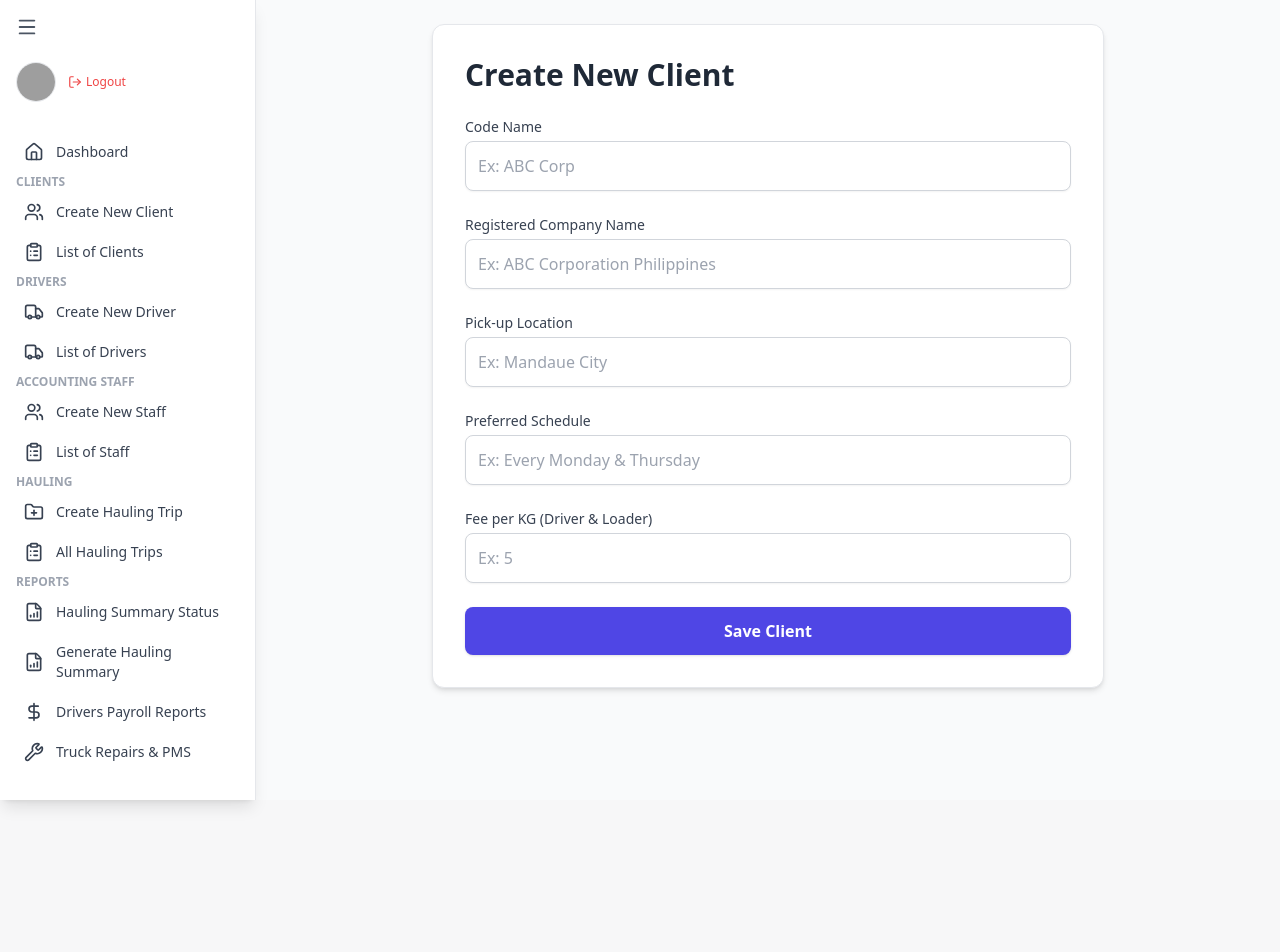
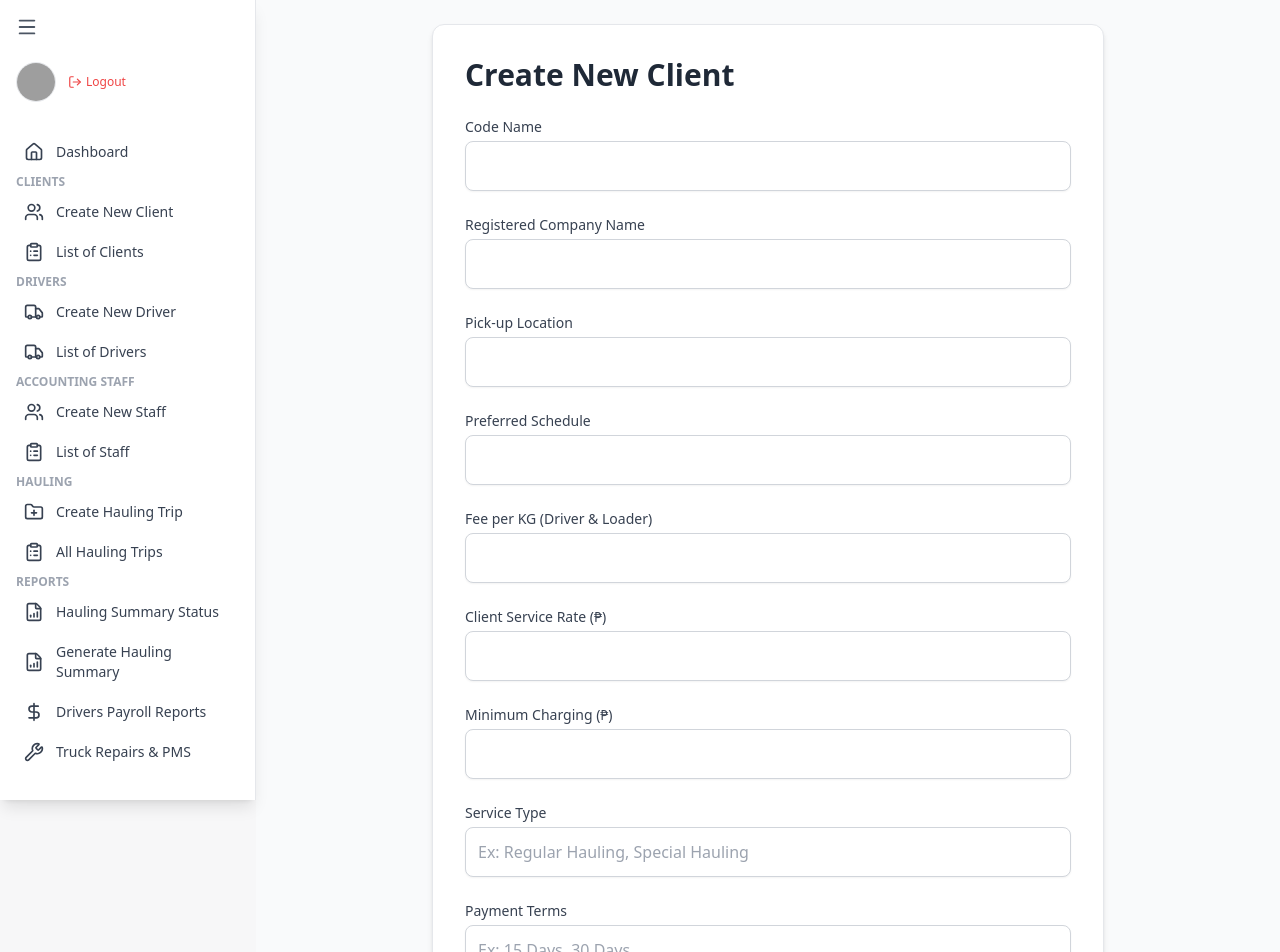
Before and after one commit to Powelzzz/gsc-web-portal, a Next.js app: page /admin/clients/create in a window 1280 px wide. Shown: the top 952 px of the page. Before the commit the page ends 800 px from the top, so only its background shows below. Built offline with nearby package versions, Linux system fonts and the light colour scheme; grey boxes are pictures that could not be loaded.

Commit message:
Integrated Next.js with .NET API, added new client fields, fixed DB errors, updated endpoints, and completed client/driver list + details display.

```diff
--- a/app/admin/clients/[id]/page.tsx
+++ b/app/admin/clients/[id]/page.tsx
@@ -25,6 +25,13 @@ export default function ClientDetailsPage() {
   const [driverAndLoaderPerKgFee, setDriverAndLoaderPerKgFee] =
     useState("");
 
+  const [clientServiceRate, setClientServiceRate] = useState("");
+  const [minimumCharging, setMinimumCharging] = useState("");
+
+  // Service Rate (from ClientServiceRate table)
+  const [serviceType, setServiceType] = useState("");
+  const [paymentTerms, setPaymentTerms] = useState("");
+
   /* ----------------------------------------
      LOAD CLIENT BY ID
   ---------------------------------------- */
@@ -37,9 +44,17 @@ export default function ClientDetailsPage() {
       setCodeName(res.data.codeName ?? "");
       setPickUpLocation(res.data.pickUpLocation ?? "");
       setPreferredHaulingSchedule(res.data.preferredHaulingSchedule ?? "");
-      setDriverAndLoaderPerKgFee(
-        res.data.driverAndLoaderPerKgFee ?? ""
-      );
+      setDriverAndLoaderPerKgFee(res.data.driverAndLoaderPerKgFee ?? "");
+
+      setClientServiceRate(res.data.clientServiceRate ?? "");
+      setMinimumCharging(res.data.minimumCharging ?? "");
+
+      // serviceRate may NOT exist (backend update required)
+      if (res.data.serviceRate) {
+        setServiceType(res.data.serviceRate.serviceType ?? "");
+        setPaymentTerms(res.data.serviceRate.paymentTerms ?? "");
+      }
+
     } catch {
       setErrorMsg("Failed to load client details.");
     } finally {
@@ -61,10 +76,12 @@ export default function ClientDetailsPage() {
       registeredCompanyName !== client.registeredCompanyName ||
       codeName !== client.codeName ||
       pickUpLocation !== client.pickUpLocation ||
-      preferredHaulingSchedule !==
-        (client.preferredHaulingSchedule ?? "") ||
-      driverAndLoaderPerKgFee !==
-        (client.driverAndLoaderPerKgFee ?? "")
+      preferredHaulingSchedule !== (client.preferredHaulingSchedule ?? "") ||
+      driverAndLoaderPerKgFee !== (client.driverAndLoaderPerKgFee ?? "") ||
+      clientServiceRate !== (client.clientServiceRate ?? "") ||
+      minimumCharging !== (client.minimumCharging ?? "") ||
+      serviceType !== (client.serviceRate?.serviceType ?? "") ||
+      paymentTerms !== (client.serviceRate?.paymentTerms ?? "")
     );
   };
 
@@ -80,11 +97,18 @@ export default function ClientDetailsPage() {
       return;
     }
 
-    if (
-      driverAndLoaderPerKgFee &&
-      isNaN(Number(driverAndLoaderPerKgFee))
-    ) {
+    if (driverAndLoaderPerKgFee && isNaN(Number(driverAndLoaderPerKgFee))) {
       setErrorMsg("Rate per KG must be a number.");
+      return;
+    }
+
+    if (clientServiceRate && isNaN(Number(clientServiceRate))) {
+      setErrorMsg("Client Service Rate must be a number.");
+      return;
+    }
+
+    if (minimumCharging && isNaN(Number(minimumCharging))) {
+      setErrorMsg("Minimum Charging must be a number.");
       return;
     }
 
@@ -97,9 +121,17 @@ export default function ClientDetailsPage() {
         PickUpLocation: pickUpLocation,
         PreferredHaulingSchedule: preferredHaulingSchedule,
         DriverAndLoaderPerKgFee:
-          driverAndLoaderPerKgFee === ""
-            ? null
-            : Number(driverAndLoaderPerKgFee),
+          driverAndLoaderPerKgFee === "" ? null : Number(driverAndLoaderPerKgFee),
+
+        ClientServiceRate:
+          clientServiceRate === "" ? null : Number(clientServiceRate),
+
+        MinimumCharging:
+          minimumCharging === "" ? null : Number(minimumCharging),
+
+        // requires backend update:
+        ServiceType: serviceType,
+        PaymentTerms: paymentTerms,
       });
 
       setSuccessMsg("Client information successfully updated!");
@@ -123,7 +155,6 @@ export default function ClientDetailsPage() {
 
     try {
       await api.delete(`/admin/client/${id}`);
-
       setDeleteMsg("Client successfully deleted.");
 
       setTimeout(() => {
@@ -131,25 +162,23 @@ export default function ClientDetailsPage() {
       }, 1200);
 
     } catch (err: any) {
-    // CHECK if delete failed due to foreign key constraint
       if (
         err.response &&
         err.response.status === 500 &&
         err.response.data?.includes("FK_ClientServiceRate_Client")
       ) {
         setErrorMsg(
-        "This client cannot be deleted because it has existing service rates assigned."
+          "This client cannot be deleted because it has existing assigned service rates."
         );
         return;
       }
 
-    // Default error
       setErrorMsg("Failed to delete client.");
     }
   };
 
   /* ----------------------------------------
-     LOADING / NOT FOUND UI
+     UI STATES
   ---------------------------------------- */
   if (loading) {
     return (
@@ -181,7 +210,6 @@ export default function ClientDetailsPage() {
         Update client details or delete the client record.
       </p>
 
-      {/* SUCCESS / DELETE MESSAGES */}
       {successMsg && (
         <div className="p-3 mb-4 text-sm bg-green-100 text-green-700 border border-green-300 rounded">
           {successMsg}
@@ -194,70 +222,40 @@ export default function ClientDetailsPage() {
         </div>
       )}
 
-      {/* ERROR */}
       {errorMsg && (
         <div className="p-3 mb-4 text-sm bg-red-100 text-red-700 border border-red-300 rounded">
           {errorMsg}
         </div>
       )}
 
-      {/* FORM */}
       <div className="space-y-6">
+        <FormGroup label="Registered Company Name" value={registeredCompanyName} onChange={setRegisteredCompanyName} />
+        <FormGroup label="Code Name" value={codeName} onChange={setCodeName} />
+        <FormGroup label="Pick-up Location" value={pickUpLocation} onChange={setPickUpLocation} />
+        <FormGroup label="Preferred Hauling Schedule" value={preferredHaulingSchedule} onChange={setPreferredHaulingSchedule} />
+        <FormGroup label="Rate per KG (Driver + Loader)" value={driverAndLoaderPerKgFee} onChange={setDriverAndLoaderPerKgFee} type="number" />
 
-        <FormGroup
-          label="Registered Company Name"
-          value={registeredCompanyName}
-          onChange={setRegisteredCompanyName}
-        />
+        {/* NEW FIELDS */}
+        <FormGroup label="Client Service Rate" value={clientServiceRate} onChange={setClientServiceRate} type="number" />
+        <FormGroup label="Minimum Charging" value={minimumCharging} onChange={setMinimumCharging} type="number" />
 
-        <FormGroup
-          label="Code Name"
-          value={codeName}
-          onChange={setCodeName}
-        />
-
-        <FormGroup
-          label="Pick-up Location"
-          value={pickUpLocation}
-          onChange={setPickUpLocation}
-        />
-
-        <FormGroup
-          label="Preferred Hauling Schedule"
-          value={preferredHaulingSchedule}
-          onChange={setPreferredHaulingSchedule}
-        />
-
-        <FormGroup
-          label="Rate Per KG (Driver + Loader)"
-          value={driverAndLoaderPerKgFee}
-          onChange={setDriverAndLoaderPerKgFee}
-          type="number"
-        />
-
+        {/* SERVICE RATE FIELDS */}
+        <FormGroup label="Service Type" value={serviceType} onChange={setServiceType} />
+        <FormGroup label="Payment Terms" value={paymentTerms} onChange={setPaymentTerms} />
       </div>
 
-      {/* ACTION BUTTONS */}
       <div className="flex justify-between mt-10">
-
-        <button
-          onClick={deleteClient}
-          className="px-6 py-3 bg-red-600 text-white rounded-lg shadow hover:bg-red-700"
-        >
+        <button onClick={deleteClient} className="px-6 py-3 bg-red-600 text-white rounded-lg shadow hover:bg-red-700">
           Delete Client
         </button>
 
         <button
           onClick={handleSave}
           disabled={saving}
-          className="
-            px-6 py-3 bg-indigo-600 text-white rounded-lg shadow
-            hover:bg-indigo-700 disabled:opacity-50
-          "
+          className="px-6 py-3 bg-indigo-600 text-white rounded-lg shadow hover:bg-indigo-700 disabled:opacity-50"
         >
           {saving ? "Saving..." : "Save Changes"}
         </button>
-
       </div>
     </div>
   );
@@ -267,29 +265,16 @@ export default function ClientDetailsPage() {
    GENERIC INPUT COMPONENT
 ---------------------------------------------- */
 
-function FormGroup({
-  label,
-  value,
-  onChange,
-  type = "text",
-  placeholder = "",
-}: any) {
+function FormGroup({ label, value, onChange, type = "text", placeholder = "" }: any) {
   return (
     <div>
-      <label className="block text-sm font-medium text-gray-700 mb-1">
-        {label}
-      </label>
-
+      <label className="block text-sm font-medium text-gray-700 mb-1">{label}</label>
       <input
         type={type}
         value={value}
         placeholder={placeholder}
         onChange={(e) => onChange(e.target.value)}
-        className="
-          w-full border border-gray-300 rounded-lg p-3
-          focus:ring-2 focus:ring-indigo-500 focus:border-indigo-500
-          shadow-sm transition text-gray-700
-        "
+        className="w-full border border-gray-300 rounded-lg p-3 focus:ring-2 focus:ring-indigo-500 focus:border-indigo-500 shadow-sm transition text-gray-700"
       />
     </div>
   );
--- a/app/admin/clients/create/page.tsx
+++ b/app/admin/clients/create/page.tsx
@@ -13,6 +13,12 @@ export default function CreateClientPage() {
   const [preferredSchedule, setPreferredSchedule] = useState("");
   const [feePerKg, setFeePerKg] = useState("");
 
+  // NEW FIELDS
+  const [clientServiceRate, setClientServiceRate] = useState("");
+  const [minimumCharging, setMinimumCharging] = useState("");
+  const [serviceType, setServiceType] = useState("");
+  const [paymentTerms, setPaymentTerms] = useState("");
+
   const [loading, setLoading] = useState(false);
   const [error, setError] = useState("");
 
@@ -26,12 +32,24 @@ export default function CreateClientPage() {
         codeName,
         registeredCompanyName: registeredName,
         pickUpLocation: pickupLocation,
-        preferredSchedule,
+        preferredHaulingSchedule: preferredSchedule,
         driverAndLoaderPerKgFee: Number(feePerKg),
+
+        // NEW FIELDS
+        clientServiceRate: clientServiceRate
+          ? Number(clientServiceRate)
+          : null,
+
+        minimumCharging: minimumCharging
+          ? Number(minimumCharging)
+          : null,
+
+        serviceType: serviceType || null,
+        paymentTerms: paymentTerms || null,
       });
 
       router.push("/admin/clients");
-    } catch (err: any) {
+    } catch (err) {
       setError("Failed to save client. Please try again.");
     }
 
@@ -40,13 +58,10 @@ export default function CreateClientPage() {
 
   return (
     <div className="max-w-2xl mx-auto bg-white rounded-xl shadow-md p-8 border">
-
-      {/* TITLE */}
       <h1 className="text-3xl font-bold text-gray-800 mb-6">
         Create New Client
       </h1>
 
-      {/* ERROR */}
       {error && (
         <div className="mb-4 p-3 text-sm text-red-700 bg-red-100 border border-red-300 rounded">
           {error}
@@ -54,56 +69,63 @@ export default function CreateClientPage() {
       )}
 
       <form onSubmit={handleSubmit} className="space-y-6">
-
-        {/* Code Name */}
-        <FormGroup
-          label="Code Name"
-          value={codeName}
-          onChange={setCodeName}
-          placeholder="Ex: ABC Corp"
-        />
-
-        {/* Registered Company Name */}
+        <FormGroup label="Code Name" value={codeName} onChange={setCodeName} />
         <FormGroup
           label="Registered Company Name"
           value={registeredName}
           onChange={setRegisteredName}
-          placeholder="Ex: ABC Corporation Philippines"
         />
-
-        {/* Pick-up Location */}
         <FormGroup
           label="Pick-up Location"
           value={pickupLocation}
           onChange={setPickupLocation}
-          placeholder="Ex: Mandaue City"
         />
-
-        {/* Preferred Hauling Schedule */}
         <FormGroup
           label="Preferred Schedule"
           value={preferredSchedule}
           onChange={setPreferredSchedule}
-          placeholder="Ex: Every Monday & Thursday"
         />
-
-        {/* Fee per KG */}
         <FormGroup
           label="Fee per KG (Driver & Loader)"
           value={feePerKg}
+          type="number"
           onChange={setFeePerKg}
-          type="number"
-          placeholder="Ex: 5"
         />
 
-        {/* BUTTON */}
+        {/* NEW FIELDS */}
+        <FormGroup
+          label="Client Service Rate (₱)"
+          value={clientServiceRate}
+          type="number"
+          onChange={setClientServiceRate}
+        />
+
+        <FormGroup
+          label="Minimum Charging (₱)"
+          value={minimumCharging}
+          type="number"
+          onChange={setMinimumCharging}
+        />
+
+        <FormGroup
+          label="Service Type"
+          value={serviceType}
+          onChange={setServiceType}
+          placeholder="Ex: Regular Hauling, Special Hauling"
+        />
+
+        <FormGroup
+          label="Payment Terms"
+          value={paymentTerms}
+          onChange={setPaymentTerms}
+          placeholder="Ex: 15 Days, 30 Days"
+        />
+
         <button
           type="submit"
           disabled={loading}
-          className="
-            w-full bg-indigo-600 text-white py-3 rounded-lg font-semibold
-            shadow hover:bg-indigo-700 transition disabled:opacity-50
-          "
+          className="w-full bg-indigo-600 text-white py-3 rounded-lg font-semibold
+          shadow hover:bg-indigo-700 transition disabled:opacity-50"
         >
           {loading ? "Saving..." : "Save Client"}
         </button>
@@ -112,25 +134,20 @@ export default function CreateClientPage() {
   );
 }
 
-/* 🔥 Reusable Form Component */
 function FormGroup({ label, value, onChange, type = "text", placeholder }: any) {
   return (
     <div>
       <label className="block text-sm font-medium text-gray-700 mb-1">
         {label}
       </label>
-
       <input
         type={type}
         value={value}
         onChange={(e) => onChange(e.target.value)}
         placeholder={placeholder}
-        className="
-          w-full border border-gray-300 rounded-lg p-3
+        className="w-full border border-gray-300 rounded-lg p-3
           focus:ring-2 focus:ring-indigo-500 focus:border-indigo-500
-          transition shadow-sm text-gray-700
-        "
-        required
+          transition shadow-sm text-gray-700"
       />
     </div>
   );
--- a/app/admin/clients/page.tsx
+++ b/app/admin/clients/page.tsx
@@ -12,7 +12,7 @@ export default function ClientListPage() {
   const [loading, setLoading] = useState(true);
   const [error, setError] = useState("");
 
-  // ⭐ PAGINATION STATES
+  // PAGINATION
   const [page, setPage] = useState(1);
   const itemsPerPage = 5;
 
@@ -26,7 +26,7 @@ export default function ClientListPage() {
     try {
       const res = await api.get("/admin/client");
 
-      // ⭐ Sort by ID DESC (newest → oldest)
+      // Sort newest → oldest
       const sorted = [...res.data].sort((a, b) => b.id - a.id);
 
       setClients(sorted);
@@ -48,7 +48,9 @@ export default function ClientListPage() {
       <div className="flex items-center justify-between mb-6">
         <div>
           <h1 className="text-3xl font-bold text-gray-800">Clients</h1>
-          <p className="text-gray-500 text-sm">View and manage all registered clients</p>
+          <p className="text-gray-500 text-sm">
+            View and manage all registered clients
+          </p>
         </div>
 
         <Link
@@ -73,7 +75,7 @@ export default function ClientListPage() {
         </div>
       )}
 
-      {/* EMPTY STATE */}
+      {/* EMPTY */}
       {!loading && clients.length === 0 && (
         <div className="text-center py-10 text-gray-400 text-lg font-medium">
           No clients found.
@@ -86,10 +88,9 @@ export default function ClientListPage() {
           <div
             key={client.id}
             className="border rounded-xl p-5 bg-gray-50 hover:bg-gray-100
-                       transition shadow-sm cursor-pointer"
+              transition shadow-sm cursor-pointer"
             onClick={() => router.push(`/admin/clients/${client.id}`)}
           >
-            {/* Tap-to-manage label */}
             <p className="text-xs text-gray-500 text-right -mt-1 mb-1">
               Click to view & manage
             </p>
@@ -99,21 +100,58 @@ export default function ClientListPage() {
             </h2>
 
             <div className="grid grid-cols-1 sm:grid-cols-2 gap-3">
+
               <Detail label="Code Name" value={client.codeName} />
-              <Detail label="Pick-up Location" value={client.pickUpLocation} />
+
+              <Detail
+                label="Pick-up Location"
+                value={client.pickUpLocation}
+              />
+
               <Detail
                 label="Preferred Schedule"
                 value={client.preferredHaulingSchedule || "—"}
               />
 
               <Detail
-                label="Rate per KG (Driver + Loader)"
+                label="Rate/kg (Driver + Loader)"
                 value={
                   client.driverAndLoaderPerKgFee
-                    ? `₱${client.driverAndLoaderPerKgFee} / kg`
+                    ? `₱${client.driverAndLoaderPerKgFee}`
                     : "—"
                 }
               />
+
+              {/* NEW FIELDS ↓↓↓ */}
+
+              <Detail
+                label="Client Service Rate"
+                value={
+                  client.clientServiceRate
+                    ? `₱${client.clientServiceRate}`
+                    : "—"
+                }
+              />
+
+              <Detail
+                label="Minimum Charging"
+                value={
+                  client.minimumCharging
+                    ? `₱${client.minimumCharging}`
+                    : "—"
+                }
+              />
+
+              <Detail
+                label="Service Type"
+                value={client.serviceRate?.serviceType ?? "—"}
+              />
+
+              <Detail
+                label="Payment Terms"
+                value={client.serviceRate?.paymentTerms ?? "—"}
+              />
+
             </div>
           </div>
         ))}
@@ -122,16 +160,16 @@ export default function ClientListPage() {
       {/* PAGINATION */}
       {clients.length > 0 && (
         <div className="flex justify-center items-center gap-3 mt-8">
-
-          {/* PREV */}
           <button
             onClick={() => setPage((p) => Math.max(1, p - 1))}
             disabled={page === 1}
             className={`
               px-4 py-2 rounded-lg border text-sm font-medium
-              ${page === 1
-                ? "text-gray-400 border-gray-200"
-                : "text-gray-700 border-gray-300 hover:bg-gray-100"}
+              ${
+                page === 1
+                  ? "text-gray-400 border-gray-200"
+                  : "text-gray-700 border-gray-300 hover:bg-gray-100"
+              }
             `}
           >
             Previous
@@ -141,27 +179,27 @@ export default function ClientListPage() {
             Page {page} of {totalPages}
           </span>
 
-          {/* NEXT */}
           <button
             onClick={() => setPage((p) => Math.min(totalPages, p + 1))}
             disabled={page === totalPages}
             className={`
               px-4 py-2 rounded-lg border text-sm font-medium
-              ${page === totalPages
-                ? "text-gray-400 border-gray-200"
-                : "text-gray-700 border-gray-300 hover:bg-gray-100"}
+              ${
+                page === totalPages
+                  ? "text-gray-400 border-gray-200"
+                  : "text-gray-700 border-gray-300 hover:bg-gray-100"
+              }
             `}
           >
             Next
           </button>
-
         </div>
       )}
     </div>
   );
 }
 
-/* Detail Component */
+/* DETAIL COMPONENT */
 function Detail({ label, value }: any) {
   return (
     <div className="flex flex-col">
--- a/src/lib/api.ts
+++ b/src/lib/api.ts
@@ -1,6 +1,6 @@
 import axios, { InternalAxiosRequestConfig, AxiosResponse, AxiosError } from "axios";
 
-const API_BASE = "http://localhost:5001/api"; // FIXED
+const API_BASE = "http://localhost:5001/api";
 
 const api = axios.create({
   baseURL: API_BASE,
```
Also changed, not shown: proxy.ts (+15 -9 lines). Lines whose indentation alone changed are shown as unchanged.
